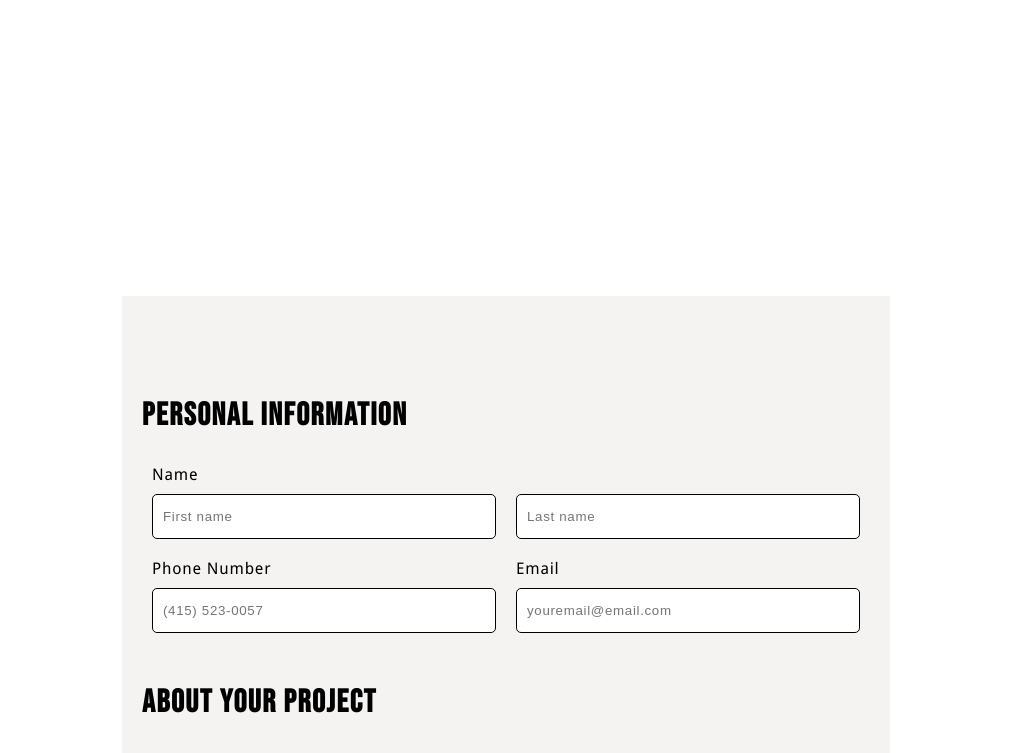
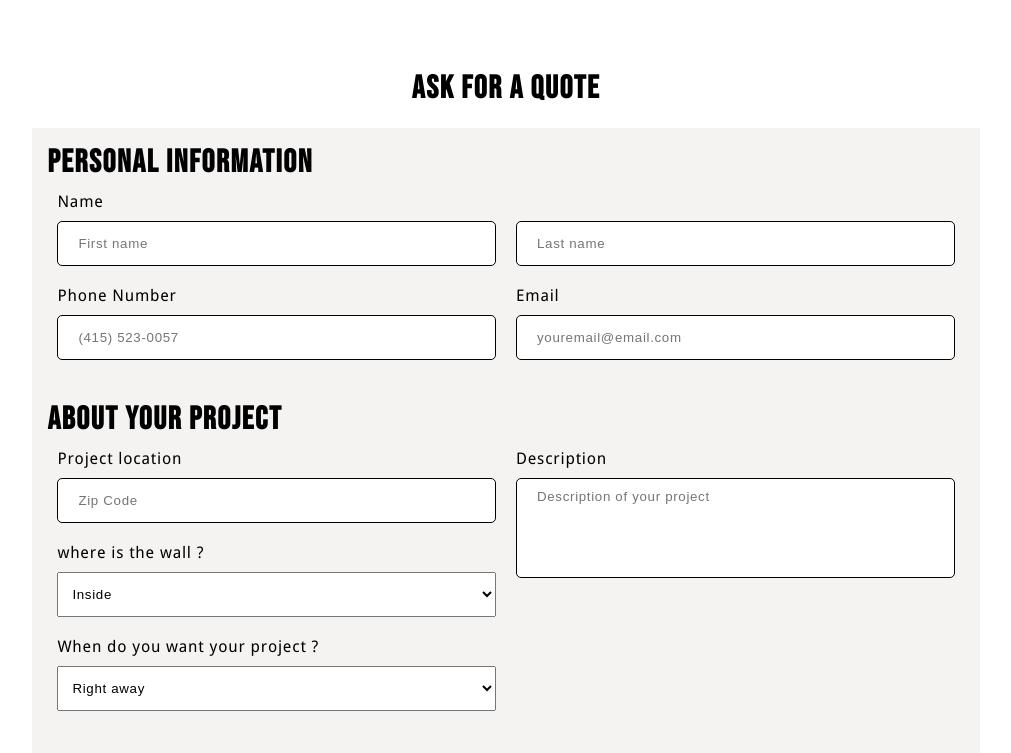
Before and after one commit to EdwinJoye/sebjames1-frontend, a React (Create React App) app: page /estimate in a window 1280 px wide. Shown: the part 760-1513 px from the top of the page, without its empty margins (134-1145 px from the left). Built offline with nearby package versions, Linux system fonts and the light colour scheme; no server answers.

Commit message:
page estimate faite

```diff
--- a/src/components/EstimateForm.js
+++ b/src/components/EstimateForm.js
@@ -2,8 +2,9 @@ import "../css/components/estimateForm.css";
 
 const EstimateForm = () => {
   return (
-    <div>
-      <form id="myQuote" className="estimateForm" action="/estimate">
+    <div id="myQuote" className="estimateForm">
+      <h1 className="estimateForm__title">Ask for a quote</h1>
+      <form className="estimateForm__form" action="/estimate">
         <div className="estimateForm-section1">
           <h1>Personal Information</h1>
           <div className="estimateForm__infos-container">
@@ -78,11 +79,11 @@ const EstimateForm = () => {
                   When do you want your project ?
                 </div>
                 <select id="project_time" name="project_time">
-                  <option value="tout_de_suite">right away</option>
-                  <option value="un_mois">in a month</option>
-                  <option value="deux_mois">in two months</option>
-                  <option value="cette_annee">this year</option>
-                  <option value="annee_prochaine">next year</option>
+                  <option value="tout_de_suite">Right away</option>
+                  <option value="un_mois">In a month</option>
+                  <option value="deux_mois">In two months</option>
+                  <option value="cette_annee">This year</option>
+                  <option value="annee_prochaine">Next year</option>
                   <option value="pas_de_date_precise">
                     I don't have a specific date
                   </option>
@@ -98,9 +99,9 @@ const EstimateForm = () => {
                 <input
                   className="estimateForm__description-input"
                   type="text"
-                  name="zipCode"
-                  id="zipCode"
-                  placeholder="Zip Code"
+                  name="description"
+                  id="description"
+                  placeholder="Description of your project"
                 ></input>
               </div>
             </div>
--- a/src/css/components/estimateForm.css
+++ b/src/css/components/estimateForm.css
@@ -1,15 +1,20 @@
 .estimateForm {
+  display: flex;
+  flex-direction: column;
+  justify-content: center;
   height: 100vh;
-  padding: 5rem 0 5rem 0;
-  margin: 20%;
+  padding: 0rem 13% 0rem 13%;
+}
+.estimateForm__title {
+  text-align: center;
+  margin-bottom: 20px;
+}
+.estimateForm__form {
   background-color: rgb(245, 242, 242);
-}
-.estimateForm h1 {
-  margin-bottom: 20px;
 }
 .estimateForm-section1,
 .estimateForm-section2 {
-  padding: 20px;
+  padding: 15px;
   /* background-color: green; */
 }
 .estimateForm__section2-all-container {
@@ -41,6 +46,7 @@
   height: 45px;
   width: 100%;
   border-radius: 5px;
+  padding: 10px;
   border: 1px solid black;
 }
 .estimateForm__infos input::placeholder,
@@ -50,8 +56,6 @@
 .estimateForm__infos-2 select {
   width: 100%;
   height: 45px;
-}
-.estimateForm__infos-2 select::placeholder {
   padding: 10px;
 }
 .estimateForm__description-input {
@@ -68,10 +72,11 @@
   /* background-color: aliceblue; */
 }
 .estimateForm__button {
-  padding: 5px 10px;
+  padding: 10px 20px;
   border-radius: 5px;
   border: none;
   color: white;
+  text-transform: uppercase;
   background-color: rgba(45, 132, 255, 0.75);
   cursor: pointer;
 }
--- a/src/css/components/estimatePresentation.css
+++ b/src/css/components/estimatePresentation.css
@@ -47,20 +47,21 @@
 }
 .estimatePresentation__part1-button {
   border: none;
-  padding: 13px;
+  padding: 13px 20px;
   border-radius: 30px;
-  background-color: rgba(45, 132, 255, 0.75);
+  background-color: #2d84ff;
   opacity: 1;
   margin-top: 15px;
   text-transform: uppercase;
   cursor: pointer;
 }
 .estimatePresentation__part1-button:hover {
-  opacity: 0.7;
+  background-color: rgba(45, 132, 255, 0.75);
 }
 .estimatePresentation__part1-button a {
   color: white;
 }
 .estimatePresentation__part1-section2 {
+  margin-top: 70px;
   font-size: 17px;
 }
```
